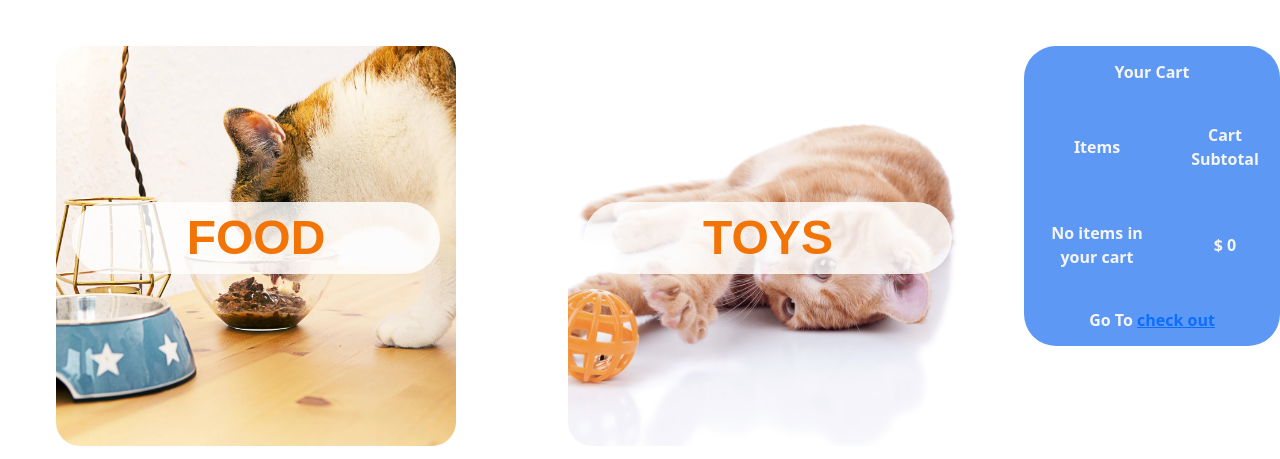
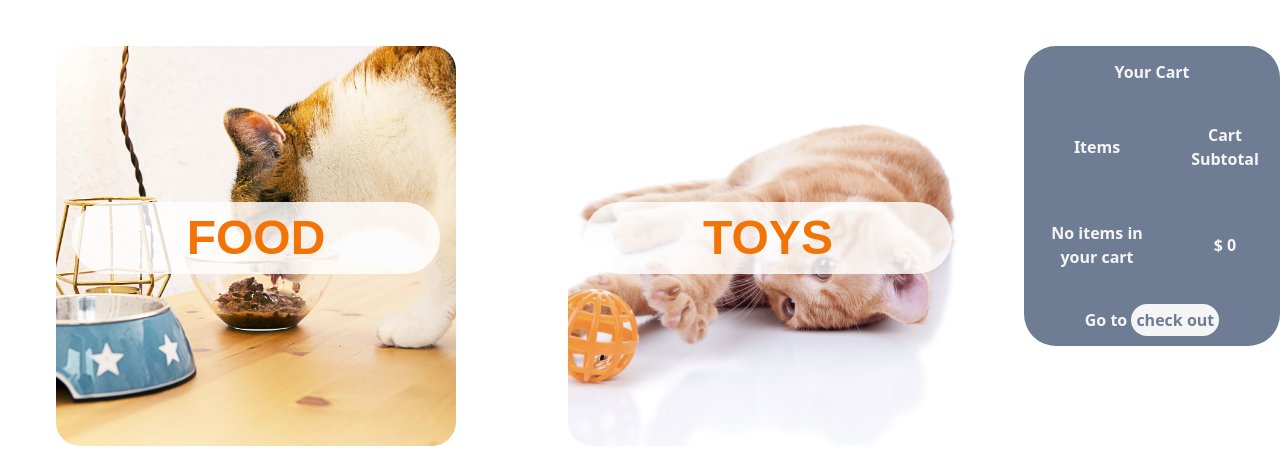
Before and after one commit to Becca1709/cat-villa, a plain HTML site: page index.html in a window 1280 px wide. Shown: the part 685-1144 px from the top of the page. Drawn offline with nearby package versions, Linux system fonts and the light colour scheme.

Commit message:
check out button

```diff
--- a/CSS/b-style.css
+++ b/CSS/b-style.css
@@ -15,12 +15,19 @@ body * p{
 }
 .cart .cart-preview{
    height: 300px;
-   background-color: rgb(94, 152, 245);
+   background-color: rgb(110, 124, 148);
    color: whitesmoke;
    font-weight: 600;
    border-radius: 32px;
    text-align: center;
+}
 
+.cart .cart-preview a{
+    color: rgb(110, 124, 148);
+    text-decoration: none;
+    background-color: whitesmoke;
+    border-radius: 32px;
+    padding: 5px;
 }
 
 .cart .cart-preview th{
--- a/index.html
+++ b/index.html
@@ -76,7 +76,7 @@
             <td> $ 0 </td>
           </tr>
           <tr>
-            <td colspan="2"> Go To  <strong><a href="user_cart.html"> check out </a></strong></td>
+            <td colspan="2"> Go to  <strong><a href="user_cart.html"> check out </a></strong></td>
           </tr>
         </table>
       </div>
```
